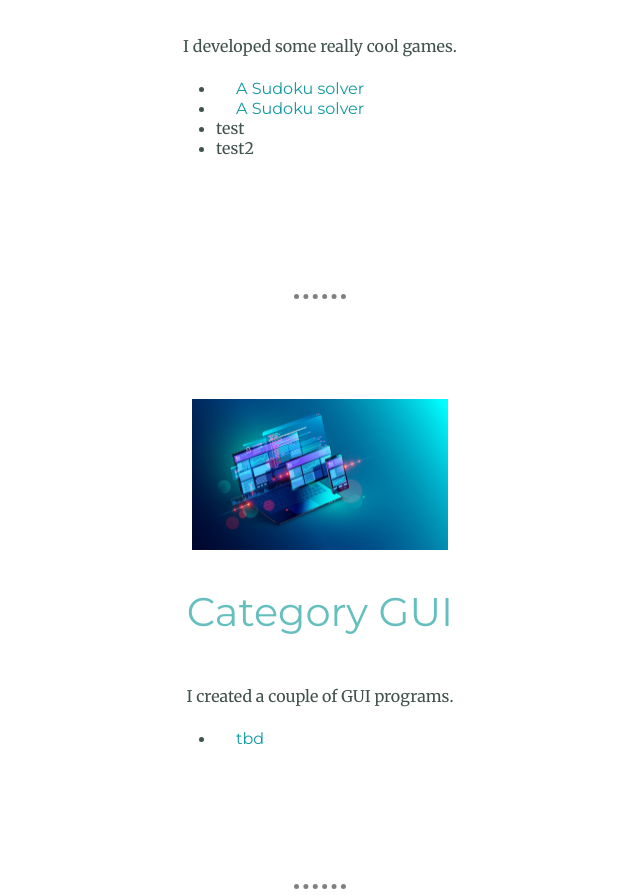
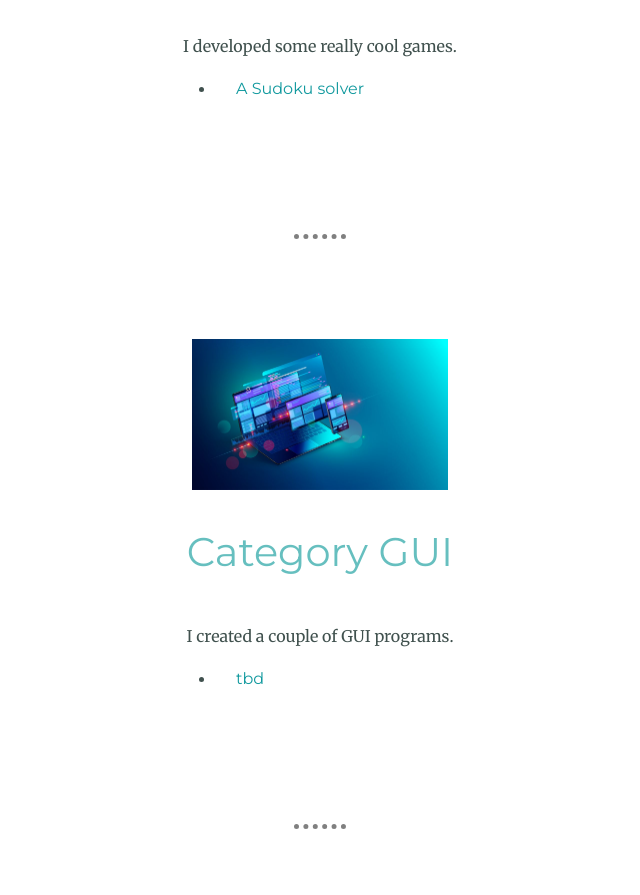
Before and after one commit to MarcBruyland/MarcBruyland.github.io, a plain HTML site: page portfolio.html in a window 1280 px wide. Shown: the part 1105-2000 px from the top of the page, without its empty margins (320-960 px from the left). Drawn offline with Linux system fonts and the light colour scheme.

```diff
--- a/portfolio.html
+++ b/portfolio.html
@@ -27,9 +27,6 @@
         <p class="intro">I developed some really cool games.</p>
           <ul>
               <li><a href="game-sudoku.html">A Sudoku solver</a></li>
-              <li><a href="game-sudoku.html">A Sudoku solver</a></li>
-              <li>test</li>
-              <li>test2</li>
           </ul>
         <br>
       </div>
```
Also changed, not shown: game-sudoku.html (+1 -1 lines).
